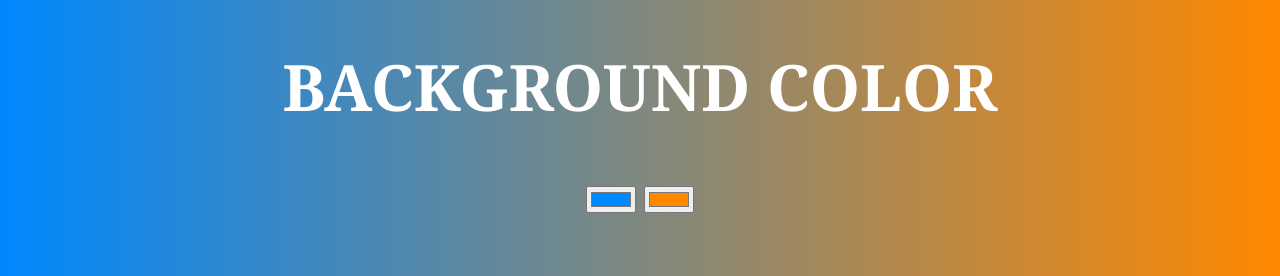
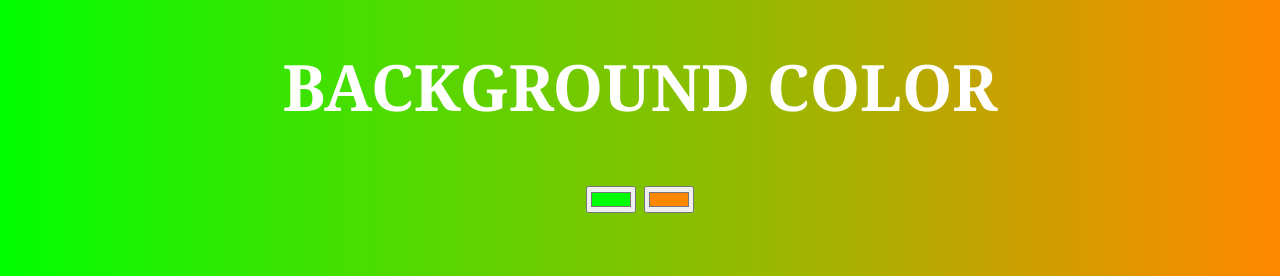
Before and after one commit to 3dgenerik/background_generator, a plain HTML site: page index.html in a window 1280 px wide. Shown: the top 276 px of the page. Drawn offline with Linux system fonts and the light colour scheme.

```diff
--- a/index.html
+++ b/index.html
@@ -18,7 +18,7 @@
         <![endif]-->
         <h1>Background color</h1>
         <div class = "colors">
-            <input id = "leftColor" type="color" name = "leftColor" value = "#0088ff">
+            <input id = "leftColor" type="color" name = "leftColor" value = "#00ff00">
             <input id = "rightColor" type="color" name = "rightColor" value = "#ff8800">
         </div>
         <br>
```
